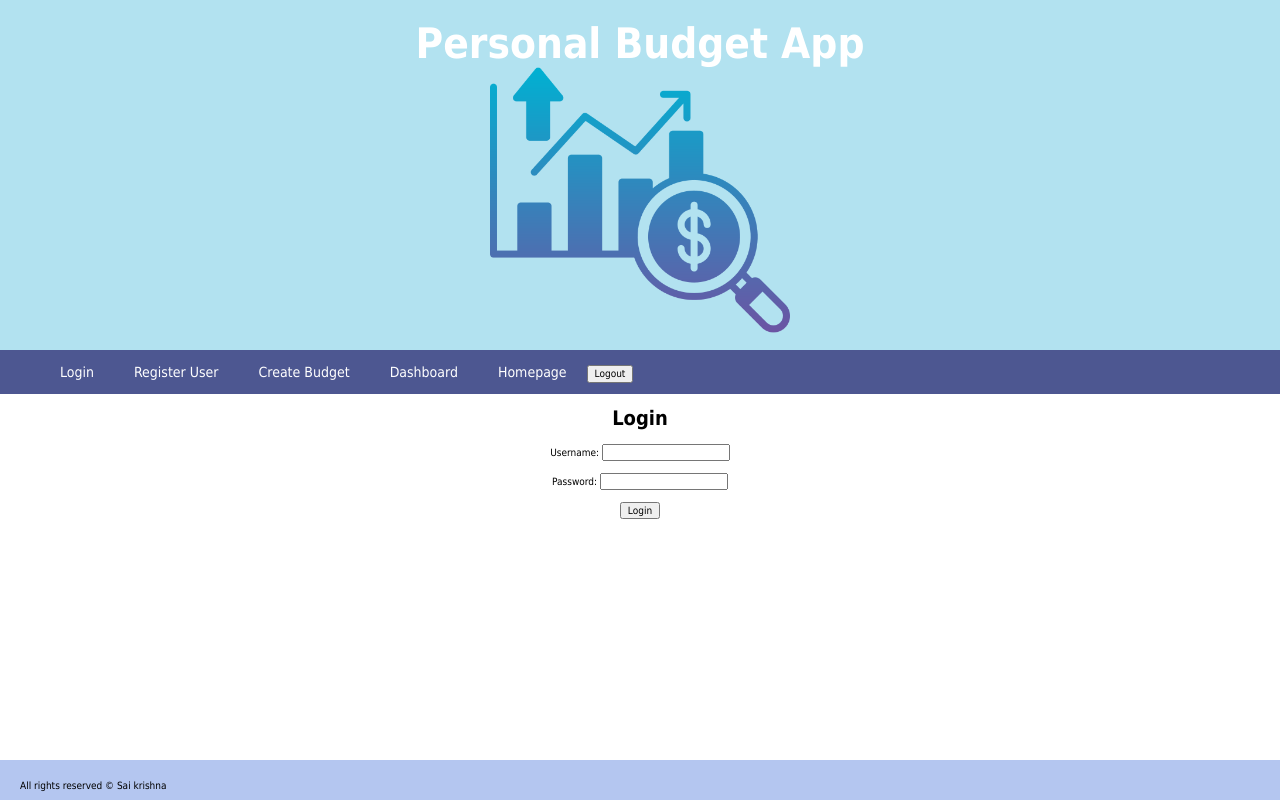
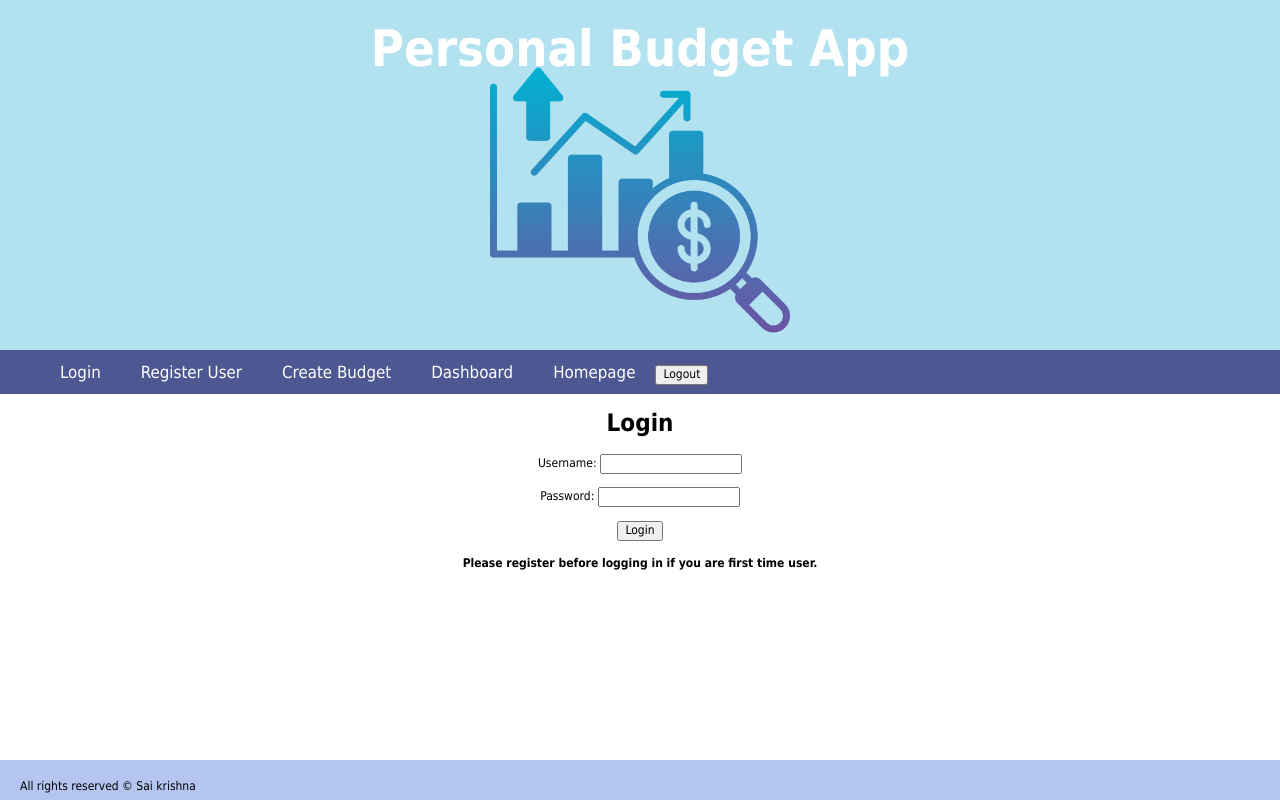
Before and after one commit to saikrishna-araja/personalbudget-final, a React (Create React App) app: page / in a window 1280 px wide. Built offline with nearby package versions, Linux system fonts and the light colour scheme; the HTML template or start-up script is replaced by a standard one.

Commit message:
Updated font size and message

```diff
--- a/src/App.css
+++ b/src/App.css
@@ -3,7 +3,7 @@
 }
 
 body {
-  font-size: 10px;
+  font-size: 12px;
   font-family: Tahoma, Arial;
 }
 
--- a/src/Loginpage/Loginpage.js
+++ b/src/Loginpage/Loginpage.js
@@ -58,6 +58,7 @@ function Loginpage() {
                 <br></br>
                 <div className="row justify-content-center "><button type="submit">Login</button></div>
             </form>
+            <h4>Please register before logging in if you are first time user.</h4>
         </div>
     );
 }
```
